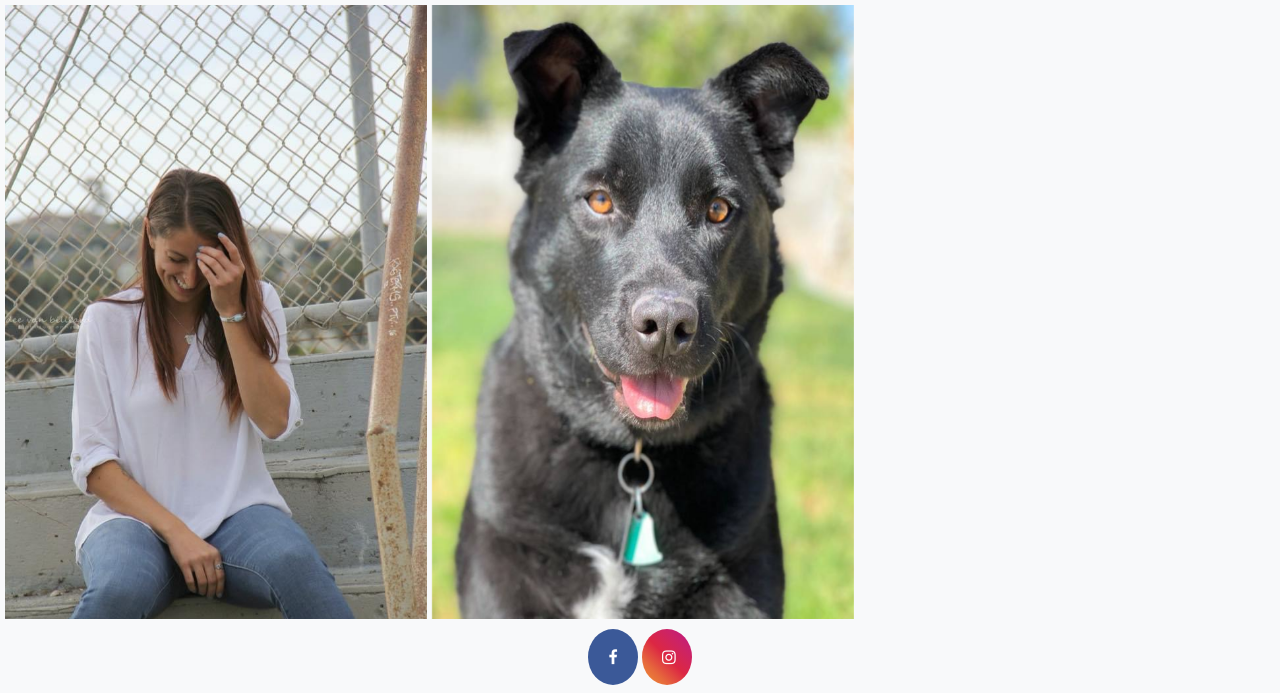
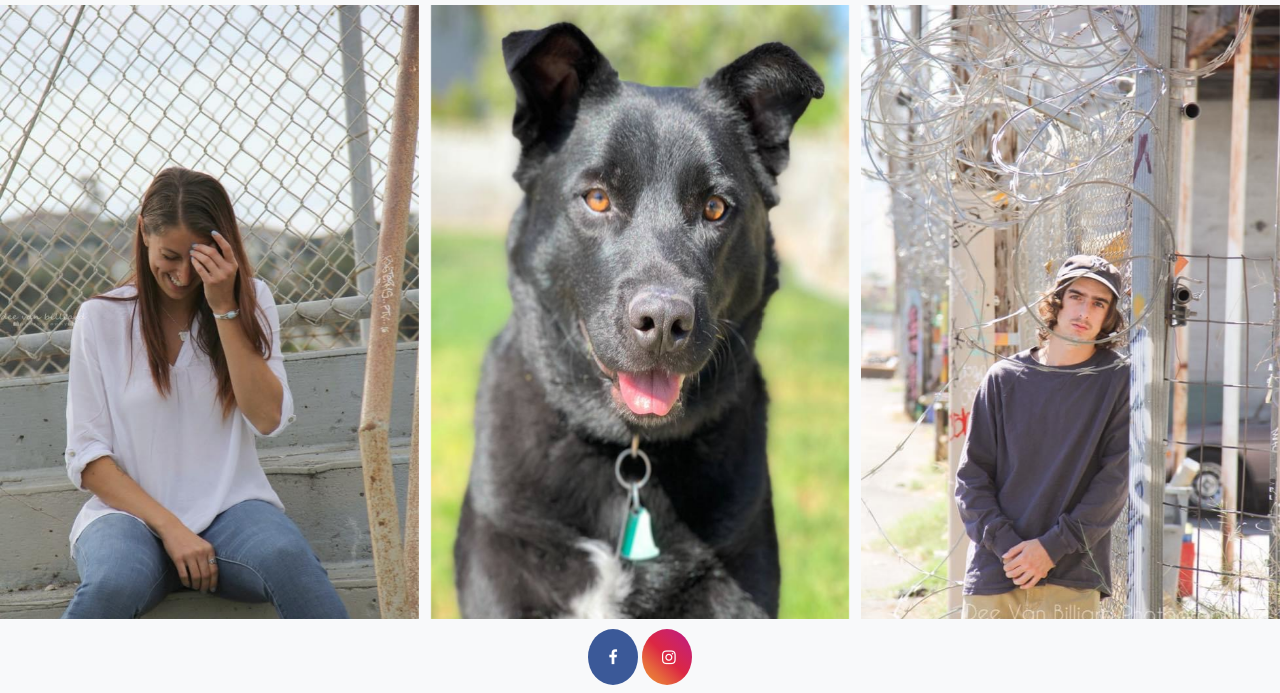
Before and after one commit to derek-oshita/dee-photography, a plain HTML site: page home.html in a window 1280 px wide. Shown: the part 105-798 px from the top of the page. Drawn offline with nearby package versions, Linux system fonts and the light colour scheme.

```diff
--- a/home.html
+++ b/home.html
@@ -13,7 +13,6 @@
     <!-- GOOGLE FONT CDN -->
     <link rel="preconnect" href="https://fonts.gstatic.com">
     <link href="https://fonts.googleapis.com/css2?family=Josefin+Sans&display=swap" rel="stylesheet">
-
     <link rel="preconnect" href="https://fonts.gstatic.com">
     <link href="https://fonts.googleapis.com/css2?family=Sacramento&display=swap" rel="stylesheet">
     <!-- ICON CDN -->
@@ -24,13 +23,11 @@
         <script defer src="https://cdn.jsdelivr.net/npm/bootstrap@5.0.0-beta2/dist/js/bootstrap.bundle.min.js" integrity="sha384-b5kHyXgcpbZJO/tY9Ul7kGkf1S0CWuKcCD38l8YkeH8z8QjE0GmW1gYU5S9FOnJ0" crossorigin="anonymous"></script>
     <!-- JS CUSTOM  -->
         <script defer src="main.js"></script>
-
 </head>
 <body class="bg-light">
     <!-- code from https://codepen.io/JacobLett/pen/mXxKpE?editors=1010 -->
     <!-- NAVBAR -->
-        <!-- LIGHT -->
-        <nav class="navbar navbar-expand-md navbar-light bg-light">
+        <nav class="navbar sticky-top navbar-expand-md navbar-light bg-light">
             <!--  SMALL SCREENS  -->
                 <a class="navbar-brand d-lg-none" href="home.html">
                     <h2>Dee Van Billiard</h2>
@@ -72,8 +69,7 @@
                 </ul>
             </div>
         </nav>
-
-    <!-- MED / SMALL -->
+    <!-- MED / SMALL SCREENS-->
     <!-- img dimensions: 384 x 576 -->
     <!-- 1164 X 580 -->
         <section id="home" class="d-block d-sm-none container text-center">
@@ -81,13 +77,19 @@
             <img class="d-block d-sm-none img-fluid animate__animated animate__fadeIn animate__delay-1s" id="stanley" src="./static/stanley_hero_med.jpg" alt="stanley">
             <img class="d-block d-sm-none img-fluid animate__animated animate__fadeIn animate__delay-2s" id="daniel" src="./static/daniel_hero_med.jpg" alt="daniel">
         </section>
+    <!-- LARGE SCREENS -->
+        <div class="row">
+            <div class="col column-left">
+                <img src="./static/chelsea_large.jpg" alt="" class="img-fluid d-none d-sm-inline animate__animated animate__fadeIn">
+            </div>
 
-    <!-- LARGE -->
-
-            <img class="d-none d-sm-inline img-fluid hero-large animate__animated animate__fadeIn chelsea-large" src="./static/chelsea_large.jpg" alt="Chelsea">
-            <img class="d-none d-sm-inline img-fluid hero-large animate__animated animate__fadeIn" src="./static/stanley_large.jpg" alt="Stanley">
-            <img class="d-none d-sm-inline img-fluid hero-large animate__animated animate__fadeIn" src="./static/daniel_large.jpg" alt="Daniel">
-
+            <div class="col">
+                <img src="./static/stanley_large.jpg" alt="" class="img-fluid d-none d-sm-inline animate__animated animate__fadeIn">
+            </div>
+            <div class="col column-right">
+                <img src="./static/daniel_large.jpg" alt="" class="img-fluid d-none d-sm-inline animate__animated animate__fadeIn">
+            </div>
+        </div>
     <!-- FOOTER -->
         <footer>
             <div class="navbar justify-content-center fixed-bottom navbar-light bg-light">
--- a/main.css
+++ b/main.css
@@ -142,3 +142,7 @@
       display: block;
       color: white;
   }
+
+/*******************************************************************************************************************************************
+FOOTER
+*/
```
Also changed, not shown: family.html (+1 -2 lines), personal.html (+3 -4 lines), senior-class.html (+1 -2 lines), toddlers.html (+1 -2 lines).
